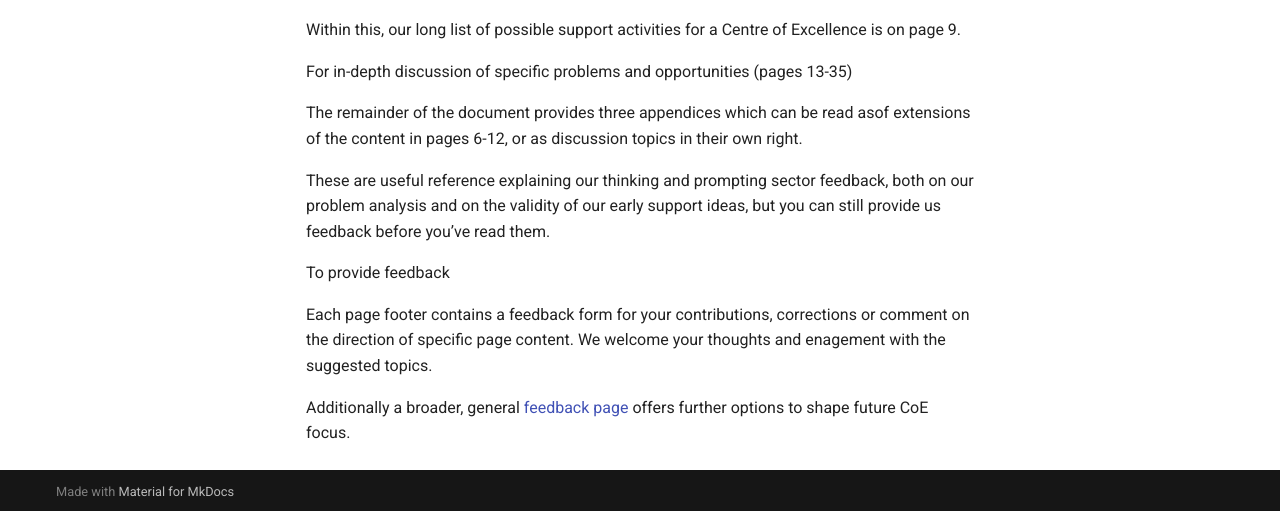
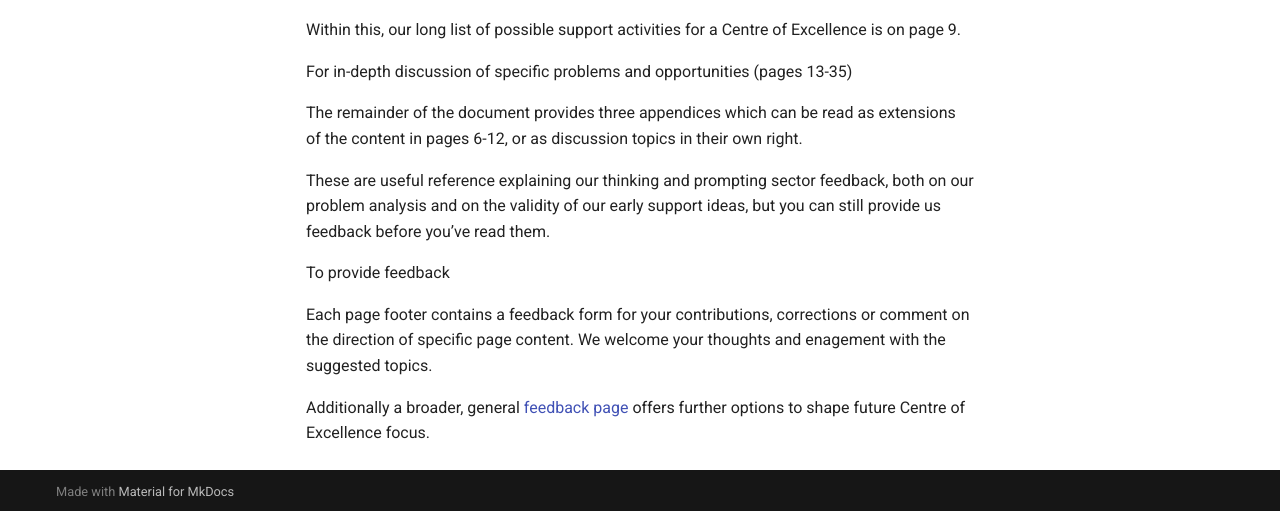
Before and after one commit to data-to-insight/centre-of-excellence, an MkDocs documentation site: the page built from docs/how-to-use-this-document.md, in a window 1280 px wide and 1070 px high. Shown: the part 556-1067 px from the top of the window. Built offline with MkDocs 1.6.1 and Material for MkDocs 9.7.7, drawn with Linux system fonts in a browser that asks for light colours; comment, search, counter and statistics services are not loaded.

Commit message:
Updating text to align with tracked changes from draft document

```diff
--- a/docs/how-to-use-this-document.md
+++ b/docs/how-to-use-this-document.md
@@ -22,7 +22,7 @@ Within this, our long list of possible support activities for a Centre of Excell
 
 For in-depth discussion of specific problems and opportunities (pages 13-35)
 
-The remainder of the document provides three appendices which can be read asof extensions of the content in pages 6-12, or as discussion topics in their own right.
+The remainder of the document provides three appendices which can be read as extensions of the content in pages 6-12, or as discussion topics in their own right.
 
 These are useful reference explaining our thinking and prompting sector feedback, both on our problem analysis and on the validity of our early support ideas, but you can still provide us feedback before you’ve read them.
 
@@ -33,4 +33,4 @@ To provide feedback
 
 Each page footer contains a feedback form for your contributions, corrections or comment on the direction of specific page content. We welcome your thoughts and enagement with the suggested topics.
 
-Additionally a broader, general [feedback page](feedback.md) offers further options to shape future CoE focus.
+Additionally a broader, general [feedback page](feedback.md) offers further options to shape future Centre of Excellence focus.
```
Also changed, not shown: docs/appendix-1-more-on-how-our-system-works/cost.md (+3 -0 lines), docs/appendix-1-more-on-how-our-system-works/value.md (+2 -0 lines), docs/engagement-opportunities.md (+1 -1 lines), docs/how-our-system-works.md (+1 -1 lines).
